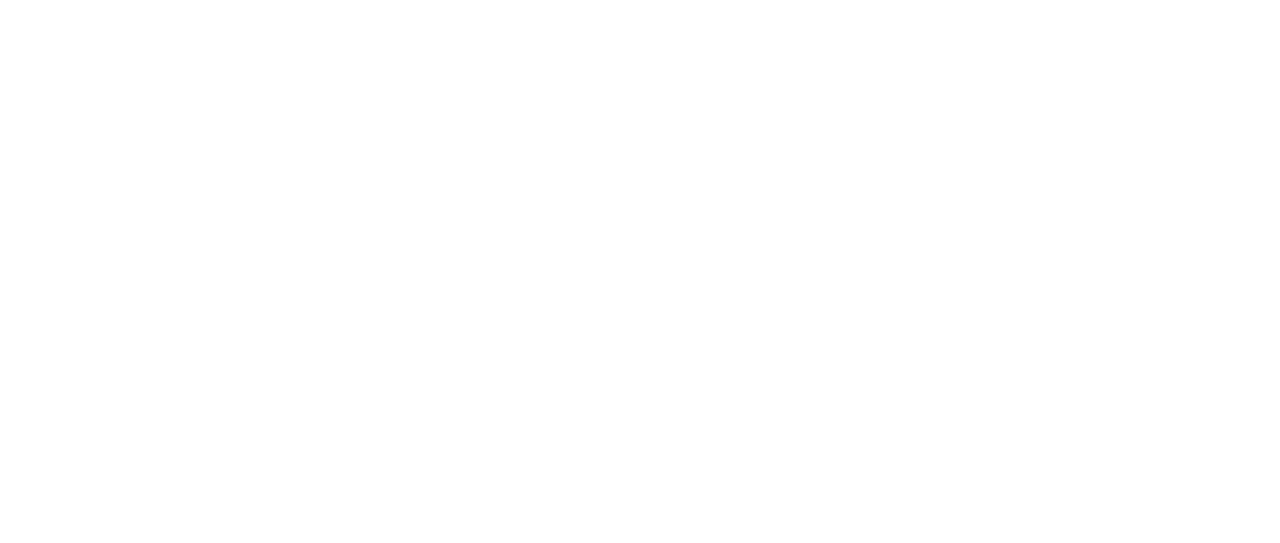
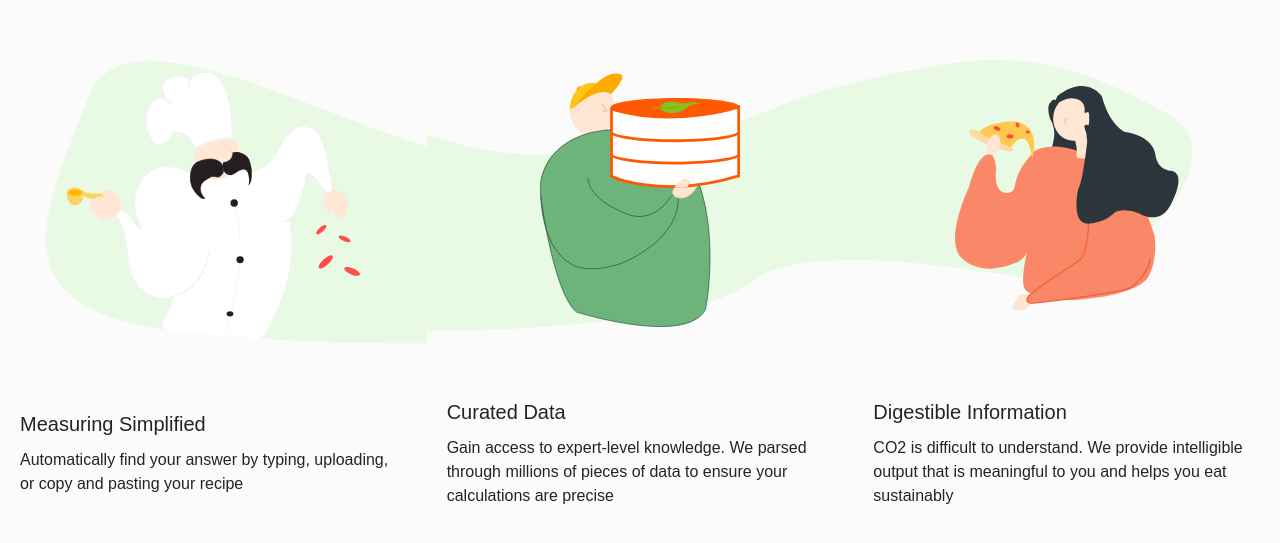
Before and after one commit to CoricovMA/myfoodprint, a React (Create React App) app: page / in a window 1280 px wide. Shown: the part 1763-2306 px from the top of the page. Before the commit the page ends 1631 px from the top, so only its background shows below. Built offline with nearby package versions, Linux system fonts and the light colour scheme; no server answers.

Commit message:
finished translating to react

```diff
--- a/src/Components/Header.jsx
+++ b/src/Components/Header.jsx
@@ -5,7 +5,7 @@
 
 export default function Header(){
     return (
-  <Navbar bg="light" variant="light" expand="lg" >
+  <Navbar bg="light" variant="light" expand="lg" fixed='top' className="shadow-sm">
     <Navbar.Brand href="/">
       <img
         alt=""
--- a/src/Components/HeroText.jsx
+++ b/src/Components/HeroText.jsx
@@ -31,7 +31,6 @@
         'color': '#85C020'
     }
 
-
     const jumboStyle = {
         'textAlign': 'center',
         'backgroundColor': 'white'
@@ -39,7 +38,7 @@
 
     return (
         <Row style={{
-            height: '85vh',
+            height: '92vh',
             width: '100%'
         }}>
             <Col>
--- a/src/Components/LowerText.jsx
+++ b/src/Components/LowerText.jsx
@@ -1,5 +1,7 @@
 import React from 'react';
-import {valueprop1, valueprop2, valueprop3} from '../Assets/'
+import valueprop1 from '../Assets/valueprop1.svg'
+import valueprop2 from '../Assets/valueprop2.svg'
+import valueprop3 from '../Assets/valueprop3.svg'
 import {Card, Col, Row} from 'react-bootstrap'
 
 function InfoCard(props) {
@@ -10,14 +12,20 @@
     }
 
     return (
-        <Col>
-            <Card>
-                <Card.img src={props.info.pic}/>
-                <Card.Body>
-                    <Card.Title>
+        <Col data-aos={props.info.anim} data-aos-duration='1000'>
+            <Card style={{
+                border: '0px'
+            }}>
+                <Card.Img src={props.info.pic}/>
+                <Card.Body style={{
+                    backgroundColor: '#fbfbfb',
+                    fontFamily: "'Fira Sans', sans-serif",
+                }}>
+                    <Card.Title style={{
+                    }}>
                         {props.info.title}
                     </Card.Title>
-                    <Card.Text>
+                    <Card.Text >
                         {props.info.blurb}
                     </Card.Text>
                 </Card.Body>
@@ -32,27 +40,34 @@
         {
             title: "Measuring Simplified",
             blurb: "Automatically find your answer by typing, uploading, or copy and pasting your recipe",
-            pic: valueprop1
+            pic: valueprop1,
+            anim: 'fade-up',
         },
         {
             title: "Curated Data",
             blurb: "Gain access to expert-level knowledge. We parsed through millions of pieces of data to ensure your calculations are precise",
-            pic: valueprop2
+            pic: valueprop2,
+            anim: 'fade-down'
         },
         {
             title: "Digestible Information",
             blurb: "CO2 is difficult to understand. We provide intelligible output that is meaningful to you and helps you eat sustainably",
-            pic: valueprop3
+            pic: valueprop3,
+            anim: 'fade-up'
         }
     ]
 
     return (
-        <Row>
-            {componentInfo.map((cmp) => (
-                <InfoCard info={cmp}/>
-            ))
-            }
+        <Row style={{
+            display:'flex',
+            alignItems: 'center',
+            justifyContent: 'center',
+            height: '100vh',
+            backgroundColor: '#fbfbfb'
+        }}>
+            {componentInfo.map(comp => <InfoCard info={comp}/>)}
         </Row>
+
     )
 
 }
--- a/src/Pages/HomePage.jsx
+++ b/src/Pages/HomePage.jsx
@@ -8,6 +8,7 @@
 import MidText from '../Components/MidText'
 import AOS from "aos";
 import 'aos/dist/aos.css';
+import LowerText from "../Components/LowerText";
 
 function TryButton() {
     return (
@@ -57,7 +58,7 @@
             <Row>
                 <MidText/>
             </Row>
-
+            <LowerText/>
         </div>
     )
 }
```
Also changed, not shown: src/Assets/left_trees.png (added), src/Assets/right_trees.png (added).
